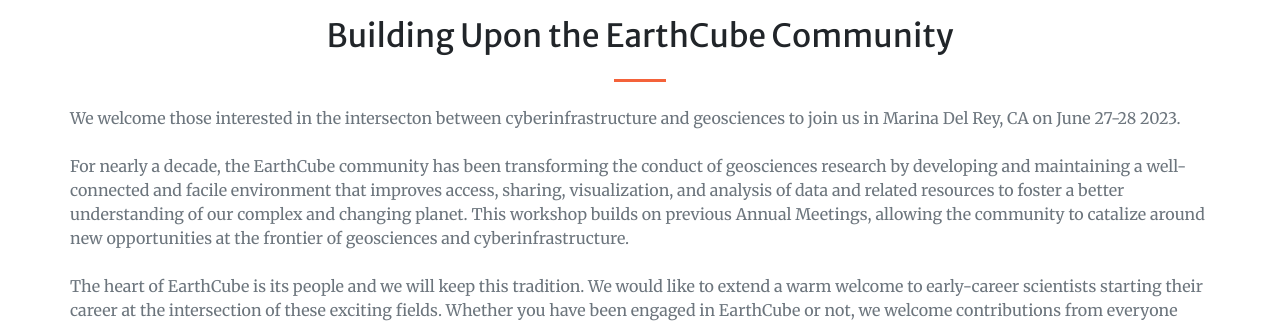
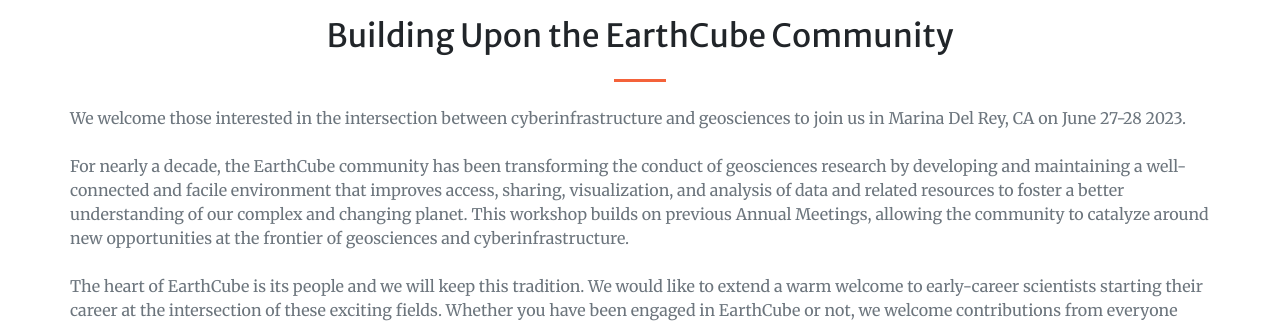
Before and after one commit to isi-usc-edu/building-upon-the-earthcube-community, a Jekyll site: the page built from index.md, in a window 1280 px wide and 900 px high, scrolled down 763 px. Shown: the part 152-475 px from the top of the window. Built offline with Jekyll 4.4.1, drawn with Linux system fonts in a browser that asks for light colours.

Commit message:
Update index.md

```diff
--- a/index.md
+++ b/index.md
@@ -14,9 +14,9 @@
     section_id: about
     title: Building Upon the EarthCube Community
     text: >+
-      We welcome those interested in the intersecton between cyberinfrastructure and geosciences to join us in Marina Del Rey, CA on June 27-28 2023.
+      We welcome those interested in the intersection between cyberinfrastructure and geosciences to join us in Marina Del Rey, CA on June 27-28 2023.
 
-      For nearly a decade, the EarthCube community has been transforming the conduct of geosciences research by developing and maintaining a well-connected and facile environment that improves access, sharing, visualization, and analysis of data and related resources to foster a better understanding of our complex and changing planet. This workshop builds on previous Annual Meetings, allowing the community to catalize around new opportunities at the frontier of geosciences and cyberinfrastructure.
+      For nearly a decade, the EarthCube community has been transforming the conduct of geosciences research by developing and maintaining a well-connected and facile environment that improves access, sharing, visualization, and analysis of data and related resources to foster a better understanding of our complex and changing planet. This workshop builds on previous Annual Meetings, allowing the community to catalyze around new opportunities at the frontier of geosciences and cyberinfrastructure.
 
       The heart of EarthCube is its people and we will keep this tradition. We would like to extend a warm welcome to early-career scientists starting their career at the intersection of these exciting fields. Whether you have been engaged in EarthCube or not, we welcome contributions from everyone who shares our interests and wants to contribute in a healthy and constructive manner within our community. [Community Participation Guidelines](#codeofconduct).
 
```
